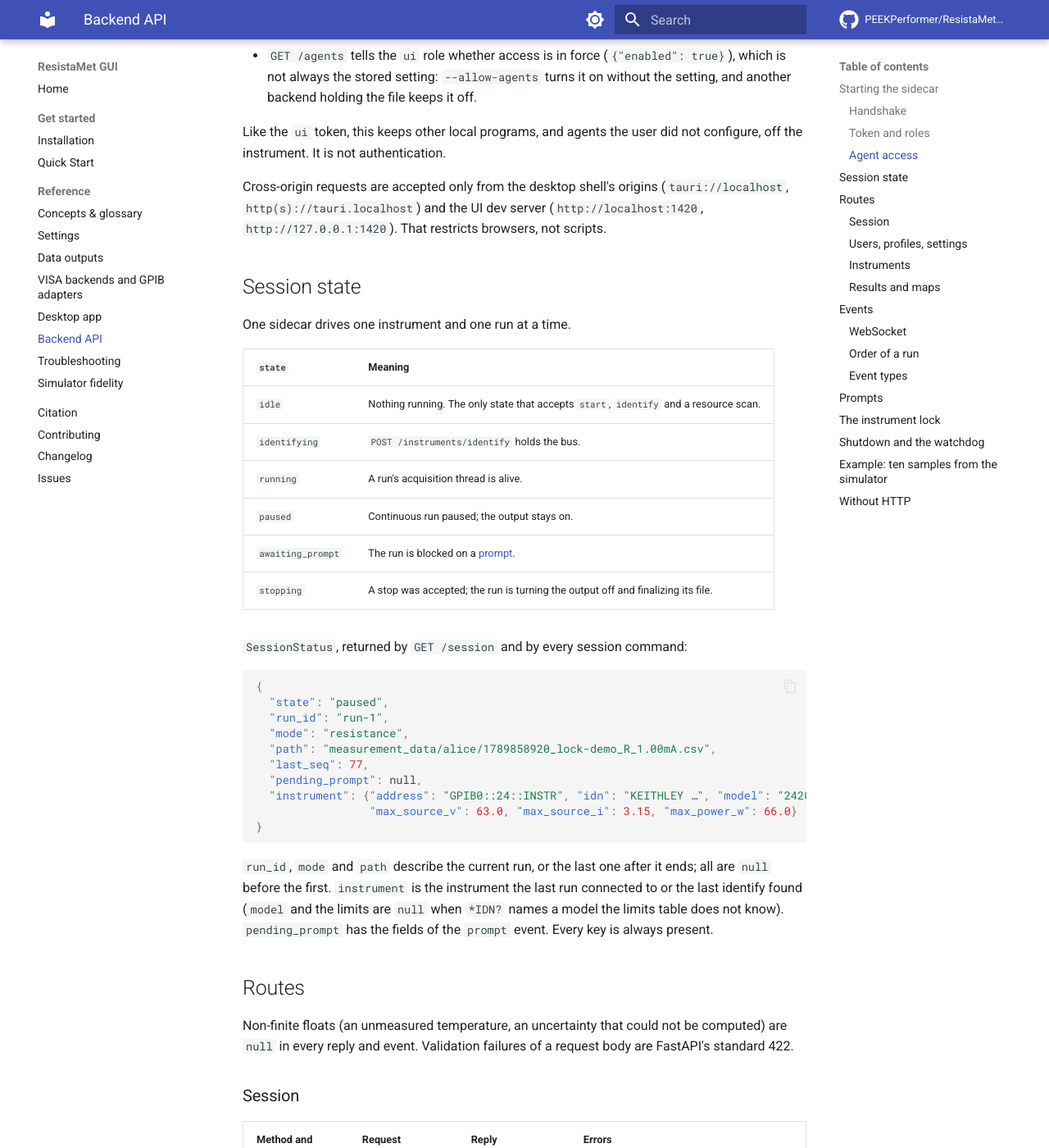
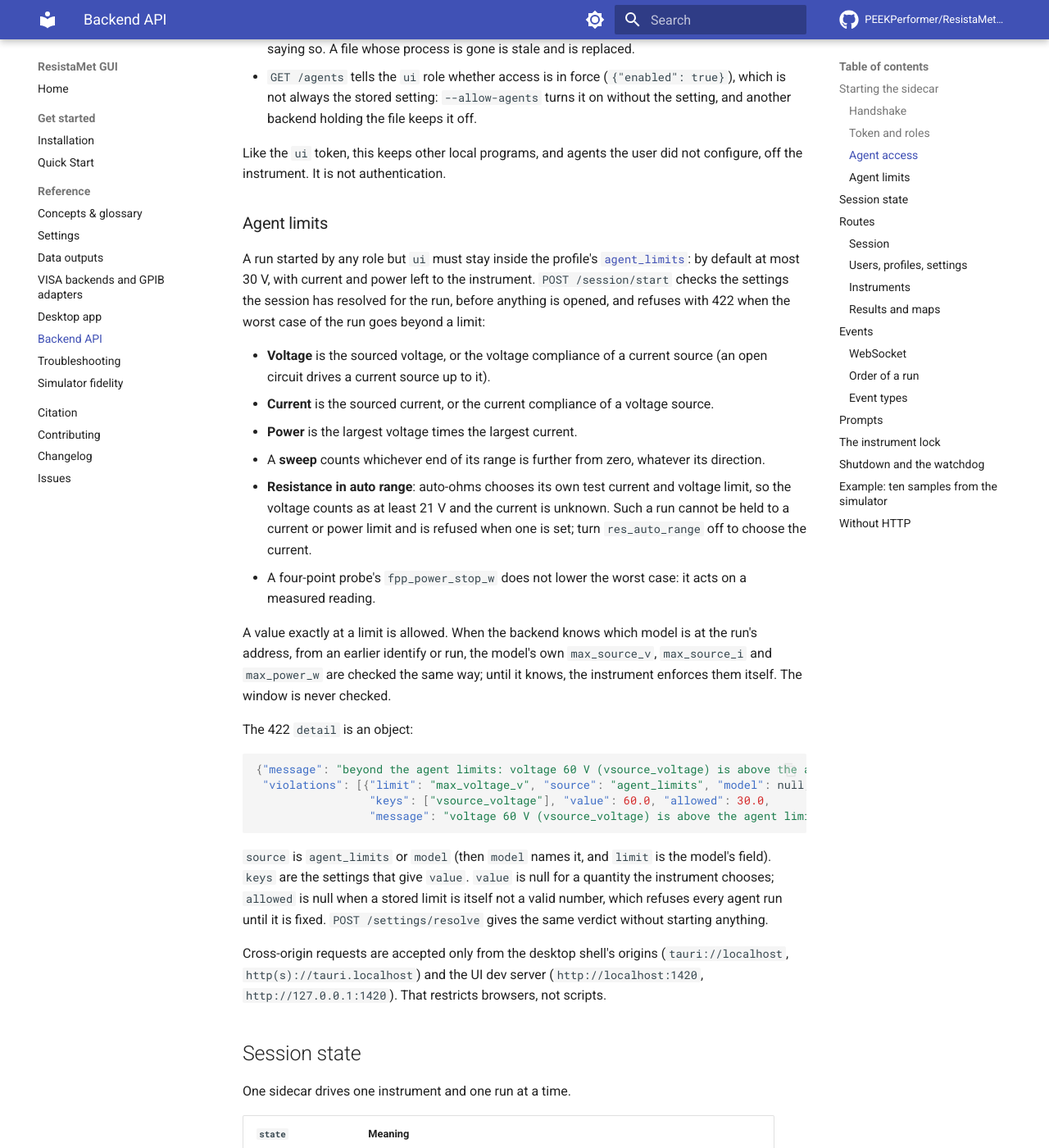
Before and after one commit to PEEKPerformer/ResistaMet-GUI, an MkDocs documentation site: the page built from docs/api.md, in a window 1280 px wide and 1400 px high, scrolled down 2597 px. Shown: the whole window at 82% size. Built offline with MkDocs 1.6.1 and Material for MkDocs 9.7.7, drawn with Linux system fonts in a browser that asks for light colours; comment, search, counter and statistics services are not loaded; some of the changed text lies outside the part shown.

Commit message:
Document the agent limits
The API page gains an Agent limits section: what is checked at start,
how each mode's worst case is counted, the shape of the 422, and the
verdict resolve now reports. The overrides a run request may not send,
the profile sections PATCH takes and its 403s include the limits.

The settings page lists the three keys and their defaults, says only
the window changes them, and says what the design intends above the
touch-safety threshold without claiming it is built.

````diff
--- a/docs/api.md
+++ b/docs/api.md
@@ -42,7 +42,7 @@ Every HTTP route except `GET /health` needs `Authorization: Bearer <token>`. A w
 
 The token keeps other local processes from driving the instrument. It is not an authentication system.
 
-A token carries a role. The handshake's token is the `ui` role. A second token, role `agent`, exists only while [agent access](#agent-access) is on. Only the `ui` role may answer a prompt marked `requires_human`, change the touch-safety settings of a profile, set a VISA library path, change `allow_agents`, or read `GET /agents`; any other role gets 403 there.
+A token carries a role. The handshake's token is the `ui` role. A second token, role `agent`, exists only while [agent access](#agent-access) is on. Only the `ui` role may answer a prompt marked `requires_human`, change the touch-safety settings of a profile, change its [agent limits](#agent-limits), set a VISA library path, change `allow_agents`, or read `GET /agents`; any other role gets 403 there. Every role but `ui` is held to the agent limits when it starts a run.
 
 ### Agent access
 
@@ -65,6 +65,30 @@ While it is on, the sidecar writes the agent token to a connection file, which i
 - `GET /agents` tells the `ui` role whether access is in force (`{"enabled": true}`), which is not always the stored setting: `--allow-agents` turns it on without the setting, and another backend holding the file keeps it off.
 
 Like the `ui` token, this keeps other local programs, and agents the user did not configure, off the instrument. It is not authentication.
+
+### Agent limits
+
+A run started by any role but `ui` must stay inside the profile's [`agent_limits`](settings.md#agent-limits): by default at most 30 V, with current and power left to the instrument. `POST /session/start` checks the settings the session has resolved for the run, before anything is opened, and refuses with 422 when the worst case of the run goes beyond a limit:
+
+- **Voltage** is the sourced voltage, or the voltage compliance of a current source (an open circuit drives a current source up to it).
+- **Current** is the sourced current, or the current compliance of a voltage source.
+- **Power** is the largest voltage times the largest current.
+- A **sweep** counts whichever end of its range is further from zero, whatever its direction.
+- **Resistance in auto range**: auto-ohms chooses its own test current and voltage limit, so the voltage counts as at least 21 V and the current is unknown. Such a run cannot be held to a current or power limit and is refused when one is set; turn `res_auto_range` off to choose the current.
+- A four-point probe's `fpp_power_stop_w` does not lower the worst case: it acts on a measured reading.
+
+A value exactly at a limit is allowed. When the backend knows which model is at the run's address, from an earlier identify or run, the model's own `max_source_v`, `max_source_i` and `max_power_w` are checked the same way; until it knows, the instrument enforces them itself. The window is never checked.
+
+The 422 `detail` is an object:
+
+```json
+{"message": "beyond the agent limits: voltage 60 V (vsource_voltage) is above the agent limit max_voltage_v = 30 V",
+ "violations": [{"limit": "max_voltage_v", "source": "agent_limits", "model": null,
+                 "keys": ["vsource_voltage"], "value": 60.0, "allowed": 30.0,
+                 "message": "voltage 60 V (vsource_voltage) is above the agent limit max_voltage_v = 30 V"}]}
+```
+
+`source` is `agent_limits` or `model` (then `model` names it, and `limit` is the model's field). `keys` are the settings that give `value`. `value` is null for a quantity the instrument chooses; `allowed` is null when a stored limit is itself not a valid number, which refuses every agent run until it is fixed. `POST /settings/resolve` gives the same verdict without starting anything.
 
 Cross-origin requests are accepted only from the desktop shell's origins (`tauri://localhost`, `http(s)://tauri.localhost`) and the UI dev server (`http://localhost:1420`, `http://127.0.0.1:1420`). That restricts browsers, not scripts.
 
@@ -108,7 +132,7 @@ Non-finite floats (an unmeasured temperature, an uncertainty that could not be c
 |---|---|---|---|
 | `GET /health` | | `{"status": "ok"}`. No token. Liveness only. | |
 | `GET /session` | | `SessionStatus` | |
-| `POST /session/start` | `RunRequest` (below) | **202** `{"run_id": "run-3"}` | 409 session not idle; 409 [instrument held by another process](#the-instrument-lock); 422 request malformed (FastAPI's error list: an unknown field, an unknown mode, a spot on a mode other than four-point) or settings rejected (`detail` is a string of `key: message` pairs) |
+| `POST /session/start` | `RunRequest` (below) | **202** `{"run_id": "run-3"}` | 409 session not idle; 409 [instrument held by another process](#the-instrument-lock); 422 request malformed (FastAPI's error list: an unknown field, an unknown mode, a spot on a mode other than four-point) or settings rejected (`detail` is a string of `key: message` pairs); 422 a role other than `ui` asks for a run beyond the [agent limits](#agent-limits) (`detail` is an object with `message` and `violations`) |
 | `POST /session/stop` | | `SessionStatus` | Never fails; a no-op when idle |
 | `POST /session/abort` | | `SessionStatus` | Never fails |
 | `POST /session/pause`, `POST /session/resume` | | `SessionStatus` | 409 no run in progress |
@@ -123,7 +147,7 @@ Non-finite floats (an unmeasured temperature, an uncertainty that could not be c
 |---|---|---|
 | `mode` | string | `resistance`, `source_v`, `source_i`, `four_point`, `sweep`, `vdp` |
 | `sample_name`, `username` | string, not empty | The profile of `username` supplies every setting not overridden. |
-| `overrides` | object | Flat measurement keys, e.g. `{"res_test_current": 1e-3}`. Allowed keys per mode come from `GET /schema/settings`. Refused with 422: unknown keys, the profile-owned `settling_time` and `gpib_address`, the machine's `allow_agents`, and the touch-safety keys `safety_voltage_warn_v` and `safety_voltage_warn_silenced` (a run request cannot arrange never to be asked). Values are type-checked strictly: `"1e-3"` is not a number and `"false"` is not a boolean. |
+| `overrides` | object | Flat measurement keys, e.g. `{"res_test_current": 1e-3}`. Allowed keys per mode come from `GET /schema/settings`. Refused with 422: unknown keys, the profile-owned `settling_time` and `gpib_address`, the machine's `allow_agents`, the touch-safety keys `safety_voltage_warn_v` and `safety_voltage_warn_silenced` (a run request cannot arrange never to be asked), and the agent limits `max_voltage_v`, `max_current_a` and `max_power_w`. Values are type-checked strictly: `"1e-3"` is not a number and `"false"` is not a boolean. |
 | `prompt_timeout_s` | number > 0, default 900 | How long a prompt may wait before the run is abandoned. |
 | `spot` | object or null | Four-point only (422 for other modes): `{"map_id", "index", "label", "x_mm"?, "y_mm"?, "angle_deg"?}`. See [Concepts → Spots and maps](concepts.md#spots-and-maps). |
 | `client` | object or null | `{"name", "version"}`, each 1–64 characters from letters, digits, space and `. _ + -`. Written to the file header as `client.*`. |
@@ -139,12 +163,12 @@ Non-finite floats (an unmeasured temperature, an uncertainty that could not be c
 | `GET /users` | | `{"users": [...], "last_user": ...}` | |
 | `POST /users` | `{"username"}` (1–64 chars) | **201** same shape. Idempotent; selects the user. | 422 empty name |
 | `GET /profiles/{username}` | | `{"measurement": {...}, "display": {...}, "file": {...}, "output": {...}}` with this PC's [machine-local](settings.md#machine-local-settings) values filled in | |
-| `PATCH /profiles/{username}` | any of the four sections, each with only the keys to change | The updated profile. Keys not sent keep their stored values. | 404 unknown user; 422 no section given, or the result would not be valid (`detail.issues` lists `section`, `key`, `message`; an old out-of-range value you are not touching does not block the edit); 409 the patch has `gpib_address`, `visa_library` or `gpib_interface` and a run is active; 403 a role other than `ui` changes a touch-safety key, a VISA library path or `allow_agents` |
+| `PATCH /profiles/{username}` | any of the sections (`measurement`, `display`, `file`, `output`, `agent_limits`), each with only the keys to change | The updated profile. Keys not sent keep their stored values. | 404 unknown user; 422 no section given, or the result would not be valid (`detail.issues` lists `section`, `key`, `message`; an old out-of-range value you are not touching does not block the edit); 409 the patch has `gpib_address`, `visa_library` or `gpib_interface` and a run is active; 403 a role other than `ui` changes a touch-safety key, an agent limit, a VISA library path or `allow_agents` (sending one back unchanged is not a change) |
 | `GET /agents` | | `{"enabled": bool}`: whether [agent access](#agent-access) is in force | 403 a role other than `ui` |
 | `GET /schema/settings` | | `{"modes": {mode: {"model", "fields": [...], "override_keys": [...]}}}` | |
-| `POST /settings/resolve` | `{"mode", "username", "overrides": {}, "strict": true}` | `{"settings", "derived", "ok", "issues": [{"key","message","severity"}], "hazard"}` | 422 unknown mode |
+| `POST /settings/resolve` | `{"mode", "username", "overrides": {}, "strict": true}` | `{"settings", "derived", "ok", "issues": [{"key","message","severity"}], "hazard", "agent_limits"}` | 422 unknown mode |
 
-`/settings/resolve` answers "what would this run use, and what is wrong with it" without touching the instrument. `derived` has `max_rate_hz`, plus `sweep_points` for a sweep and `worst_case_power_w` for four-point. `hazard` is `{"hazardous", "voltage_v", "threshold_v", "reason"}`, the touch-safety check on the resolved values. `ok` is false when any issue has severity `error`; `start` refuses exactly those requests. A value the mode forces (four-point and van der Pauw always run with `auto_zero: on` and a filter count of 10) wins over an override, and the reply carries a warning issue naming the key, the value in force and the one not used. A strict resolve also checks the profile's `file`, `output` and `display` sections; their issues are keyed with the section (`output.format`), and `display` problems are warnings only. JSON Schemas of the settings, events, session status and maps are in the repository under `contracts/`.
+`/settings/resolve` answers "what would this run use, and what is wrong with it" without touching the instrument. `derived` has `max_rate_hz`, plus `sweep_points` for a sweep and `worst_case_power_w` for four-point. `hazard` is `{"hazardous", "voltage_v", "threshold_v", "reason"}`, the touch-safety check on the resolved values. `agent_limits` is `{"ok", "violations"}`, the verdict an agent's start would get ([Agent limits](#agent-limits)), for whichever role asks; it is null when the settings have errors. `ok` is false when any issue has severity `error`; `start` refuses exactly those requests. A value the mode forces (four-point and van der Pauw always run with `auto_zero: on` and a filter count of 10) wins over an override, and the reply carries a warning issue naming the key, the value in force and the one not used. A strict resolve also checks the profile's `file`, `output` and `display` sections; their issues are keyed with the section (`output.format`), and `display` problems are warnings only. JSON Schemas of the settings, events, session status and maps are in the repository under `contracts/`.
 
 ### Instruments
 
````
Also changed, not shown: CHANGELOG.md (+1 -0 lines), docs/settings.md (+16 -1 lines).
